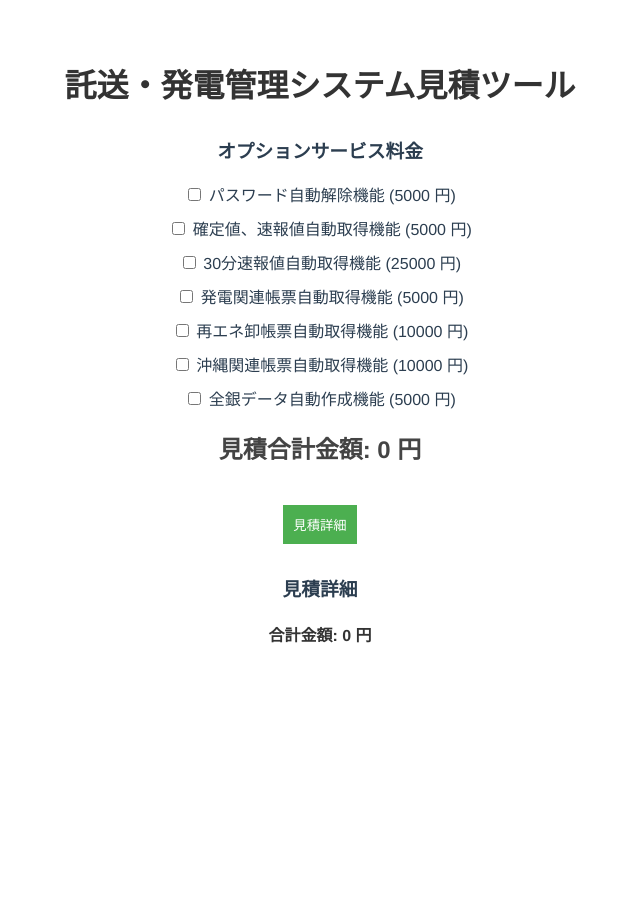
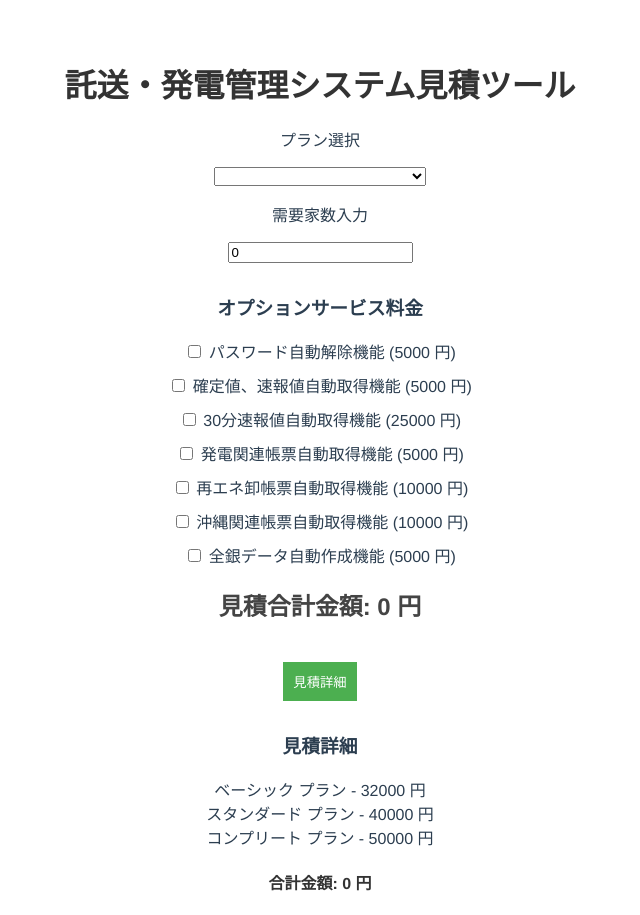
Before and after one commit to JEONGJONGIN/fpponopono-takusou-estimate, a Vue app: page / in a window 1280 px wide. Both pictures are taken after a click on the button "見積詳細". Shown: the whole page, without its empty margins (320-960 px from the left). Before the commit the page ends 800 px from the top, so only its background shows below. Built offline with nearby package versions, Linux system fonts and the light colour scheme.

Commit message:
見積ツール内容中、プラン選択、需要家数入力機能・入力後費用の合計計算機能まで追加完了。

```diff
--- a/package.json
+++ b/package.json
@@ -17,8 +17,11 @@
     "@vue/cli-plugin-babel": "~5.0.0",
     "@vue/cli-plugin-eslint": "~5.0.0",
     "@vue/cli-service": "~5.0.0",
+    "autoprefixer": "^10.4.20",
     "eslint": "^7.32.0",
-    "eslint-plugin-vue": "^8.0.3"
+    "eslint-plugin-vue": "^8.0.3",
+    "postcss": "^8.4.47",
+    "tailwindcss": "^3.4.14"
   },
   "eslintConfig": {
     "root": true,
--- /dev/null
+++ b/postcss.config.js
@@ -0,0 +1,6 @@
+module.exports = {
+  plugins: {
+    tailwindcss: {},
+    autoprefixer: {},
+  },
+}
--- /dev/null
+++ b/src/assets/index.css
@@ -0,0 +1,3 @@
+@tailwind base;
+@tailwind components;
+@tailwind utilities;
--- a/src/components/HelloWorld.vue
+++ b/src/components/HelloWorld.vue
@@ -1,6 +1,28 @@
 <template>
   <div class="estimate-tool">
-    <h1>託送・発電管理システム見積ツール</h1>
+    <h1 class="font-bold">託送・発電管理システム見積ツール</h1>
+    <label>プラン選択</label>
+    <ul>
+      <li>
+        <select v-model="selectedPlan" id="plan-select">
+          <option v-for="(plan, index) in plans" :key="index" :value="plan">
+            {{ plan.name }} - {{ plan.basePrice }} 円
+          </option>
+        </select>
+      </li>
+    </ul>
+
+    <div class="customer-count">
+      <label>
+        需要家数入力
+        <ul>
+          <li>
+            <input type="number" v-model="customerCount" min="0" />
+          </li>
+        </ul>
+      </label>
+    </div>
+
     <h3>オプションサービス料金</h3>
     <div v-for="(product, index) in products" :key="index" class="product">
       <label>
@@ -16,6 +38,9 @@
     <div v-if="estimateGenerated">
       <h3>見積詳細</h3>
       <ul>
+        <li v-for="(plan, index) in plans" :key="index">
+          {{ plan.name }} - {{ plan.basePrice }} 円
+        </li>
         <li v-for="(product, index) in selectedProducts" :key="index">
           {{ product.name }} - {{ product.price }} 円
         </li>
@@ -26,29 +51,97 @@
 </template>
 
 <script setup>
-import { ref, computed } from 'vue';
+import { ref, computed } from "vue";
 
-// 제품 목록 정의
-const products = ref([
-  { name: 'パスワード自動解除機能', price: 5000, selected: false },
-  { name: '確定値、速報値自動取得機能', price: 5000, selected: false },
-  { name: '30分速報値自動取得機能', price: 25000, selected: false },
-  { name: '発電関連帳票自動取得機能', price: 5000, selected: false },
-  { name: '再エネ卸帳票自動取得機能', price: 10000, selected: false },
-  { name: '沖縄関連帳票自動取得機能', price: 10000, selected: false },
-  { name: '全銀データ自動作成機能', price: 5000, selected: false },
+//プラン情報
+const plans = ref([
+  { name: "ベーシック プラン", basePrice: 32000 },
+  { name: "スタンダード プラン", basePrice: 40000 },
+  { name: "コンプリート プラン", basePrice: 50000 },
 ]);
 
-// 총 금액 계산
+// 選択したプラン及び需要家数
+const selectedPlan = ref(null);
+const customerCount = ref(0);
+
+// 需要家数による月額の計算
+const monthlyFee = computed(() => {
+  if (!selectedPlan.value) return 0;
+  const basePrice = selectedPlan.value.basePrice;
+  const baseCustomerLimit = 5000;
+  const upperCustomerLimit = 75000;
+  const generalPerCustomerFee = 5000;
+  const basicSpecialFee = 3000;
+  const basicSpecialFeeLimit = 2000;
+
+  let totalFee = basePrice;
+
+  if (
+    customerCount.value > baseCustomerLimit &&
+    customerCount.value <= upperCustomerLimit
+  ) {
+    const additionalCustomers = customerCount.value - baseCustomerLimit;
+
+    if (selectedPlan.value.name === "スタンダード プラン") {
+      totalFee += Math.ceil(additionalCustomers / 5000) * generalPerCustomerFee;
+    } else if (selectedPlan.value.name === "コンプリート プラン") {
+      totalFee += Math.ceil(additionalCustomers / 5000) * generalPerCustomerFee;
+    } else if (selectedPlan.value.name === "ベーシック プラン") {
+      if (customerCount.value <= 10000) {
+        totalFee += Math.ceil(additionalCustomers / 5000) * basicSpecialFee;
+      } else {
+        const firstTierAdditionalFee =
+          Math.ceil((10000 - baseCustomerLimit) / 5000) * basicSpecialFee;
+        const remainingAdditionalFee =
+          additionalCustomers - (10000 - baseCustomerLimit);
+        const secondTierAdditionalFee =
+          Math.ceil(remainingAdditionalFee / 5000) * generalPerCustomerFee;
+        totalFee += firstTierAdditionalFee + secondTierAdditionalFee;
+      }
+    }
+  } else if (customerCount.value > upperCustomerLimit) {
+    if (selectedPlan.value.name === "ベーシック プラン") {
+      totalFee =
+        basePrice +
+        Math.ceil((upperCustomerLimit - baseCustomerLimit) / 5000) *
+          generalPerCustomerFee -
+        basicSpecialFeeLimit;
+    } else {
+      totalFee =
+        basePrice +
+        Math.ceil((upperCustomerLimit - baseCustomerLimit) / 5000) *
+          generalPerCustomerFee;
+    }
+  }
+
+  return totalFee;
+});
+
+// オプションサービス
+const products = ref([
+  { name: "パスワード自動解除機能", price: 5000, selected: false },
+  { name: "確定値、速報値自動取得機能", price: 5000, selected: false },
+  { name: "30分速報値自動取得機能", price: 25000, selected: false },
+  { name: "発電関連帳票自動取得機能", price: 5000, selected: false },
+  { name: "再エネ卸帳票自動取得機能", price: 10000, selected: false },
+  { name: "沖縄関連帳票自動取得機能", price: 10000, selected: false },
+  { name: "全銀データ自動作成機能", price: 5000, selected: false },
+]);
+
+// オプションサービス総額計算
+const optionsTotalPrice = computed(() => {
+  return products.value
+    .filter((product) => product.selected)
+    .reduce((total, product) => total + product.price, 0);
+});
+
 const totalPrice = computed(() => {
-  return products.value
-    .filter(product => product.selected)
-    .reduce((total, product) => total + product.price, 0);
+  return monthlyFee.value + optionsTotalPrice.value;
 });
 
 // 선택된 제품 목록
 const selectedProducts = computed(() => {
-  return products.value.filter(product => product.selected);
+  return products.value.filter((product) => product.selected);
 });
 
 // 견적 생성 버튼 클릭 시 처리
@@ -57,7 +150,6 @@ const generateEstimate = () => {
   estimateGenerated.value = true;
 };
 </script>
-
 
 <!-- Add "scoped" attribute to limit CSS to this component only -->
 <style scoped>
@@ -73,7 +165,7 @@ const generateEstimate = () => {
 button {
   margin-top: 20px;
   padding: 10px;
-  background-color: #4CAF50;
+  background-color: #4caf50;
   color: white;
   border: none;
   cursor: pointer;
@@ -102,4 +194,9 @@ h3 {
 h4 {
   color: #333;
 }
+
+ul {
+  list-style-type: none;
+  padding: 0;
+}
 </style>
--- a/src/main.js
+++ b/src/main.js
@@ -1,4 +1,5 @@
 import { createApp } from 'vue'
 import App from './App.vue'
+// import './assets/index.css'
 
 createApp(App).mount('#app')
```
Also changed, not shown: tailwind.config.js (added, +11 -0 lines), 1 other file (tests, documents, lock files or other folders).
